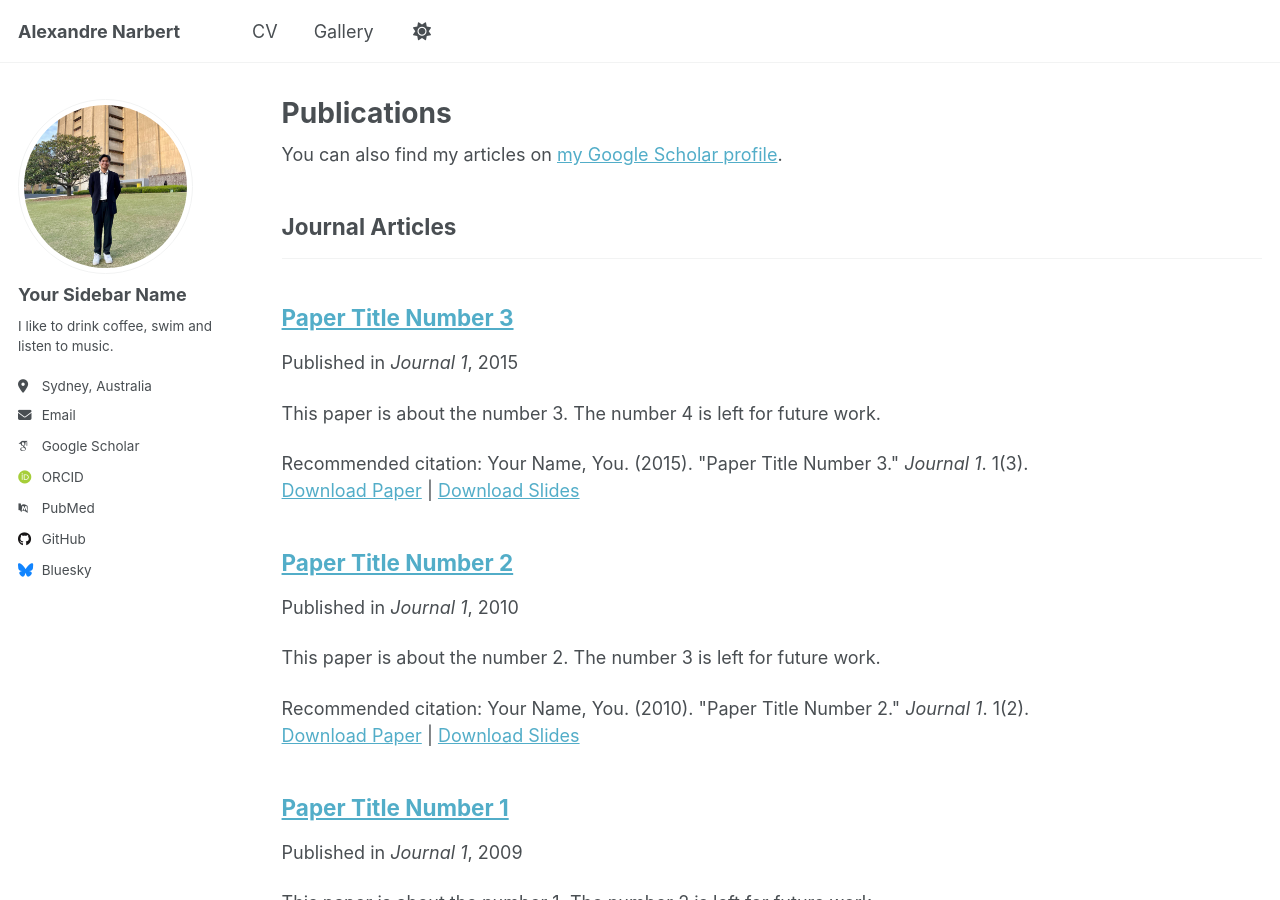
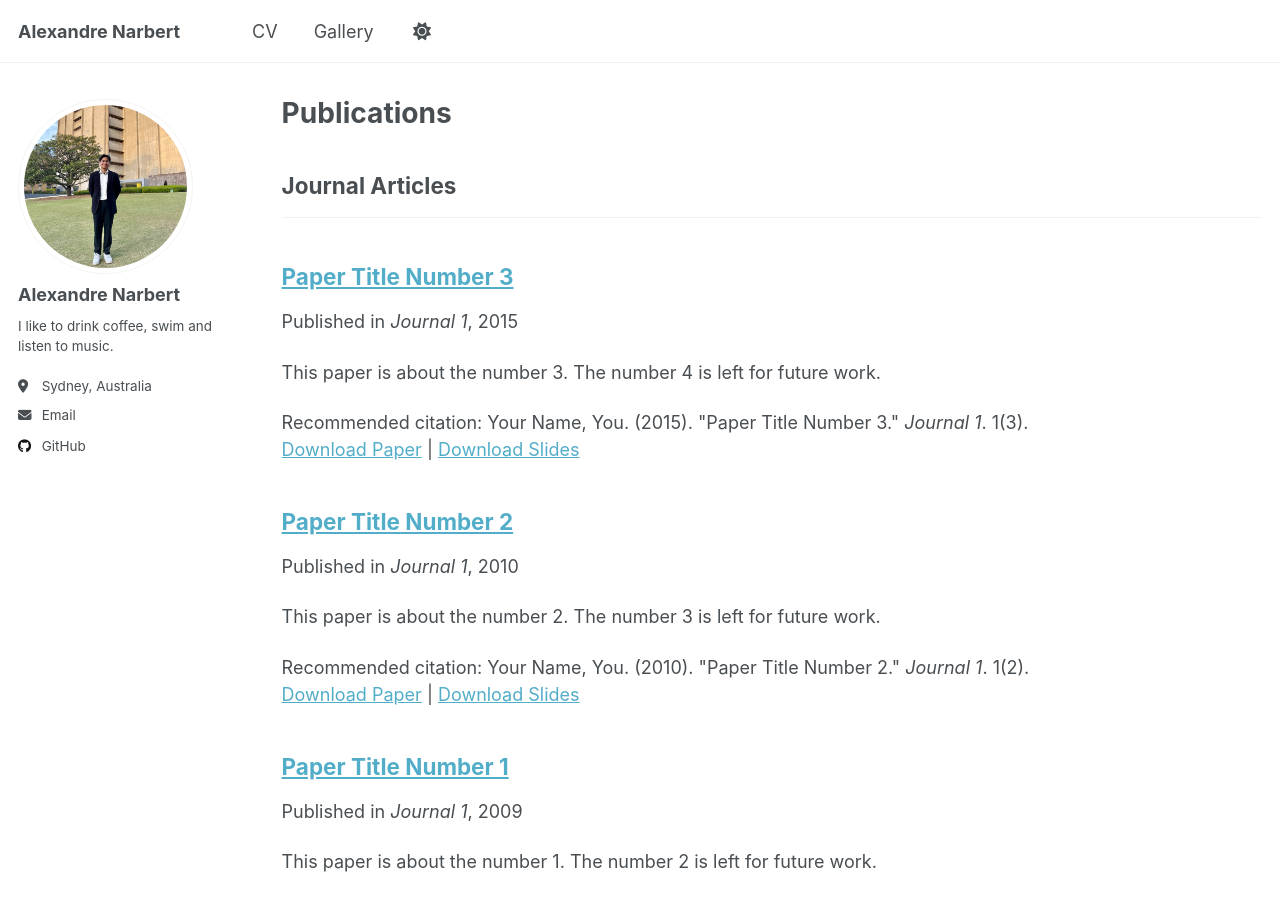
Before and after one commit to alexandrenarbert/alexandren.github.io, a Jekyll site: the page built from _pages/publications.html, in a window 1280 px wide and 900 px high. Built offline with Jekyll 4.4.1, drawn with Linux system fonts in a browser that asks for light colours; some web fonts are replaced; a script that is not in the unit is left out; some of the changed lines change nothing that is shown.

Commit message:
Change About

```diff
--- a/_config.yml
+++ b/_config.yml
@@ -24,7 +24,7 @@ repository               : "alexandrenarbert/alexandrenarbert.github.io"
 author:
   # Biographic information
   avatar           : "profile.jpg"
-  name             : "Your Sidebar Name"
+  name             : "Alexandre Narbert"
   pronouns         : # example: "she/her"
   bio              : "I like to drink coffee, swim and listen to music."
   location         : "Sydney, Australia"
@@ -34,12 +34,12 @@ author:
   # Academic websites
   academia         : # URL
   arxiv            : # URL - Update with the correct link to your profile
-  googlescholar    : "https://scholar.google.com/citations?user=PS_CX0AAAAAJ"
+  googlescholar    : # URL - Update with the correct link to your profile
   inspire-hep      : # URL
   impactstory      : # URL
-  orcid            : "https://orcid.org/yourorcidurl"
+  orcid            : # URL - Update with your ORCID iD link
   semantic         : # URL
-  pubmed           : "https://www.ncbi.nlm.nih.gov/pubmed/?term=john+snow"
+  pubmed           : # URL
   researchgate     : # URL
   scopus           : # URL
 
@@ -53,7 +53,7 @@ author:
 
   # Social media
   artstation       : # Username
-  bluesky          : "bsky.app" # Replace this with you Bluesky username
+  bluesky          : # Username
   facebook         : # Username
   flickr           : # Username
   foursquare       : # Username
```
